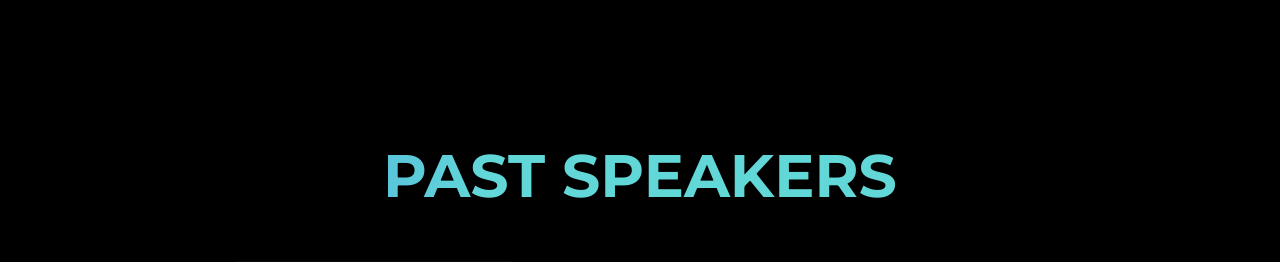
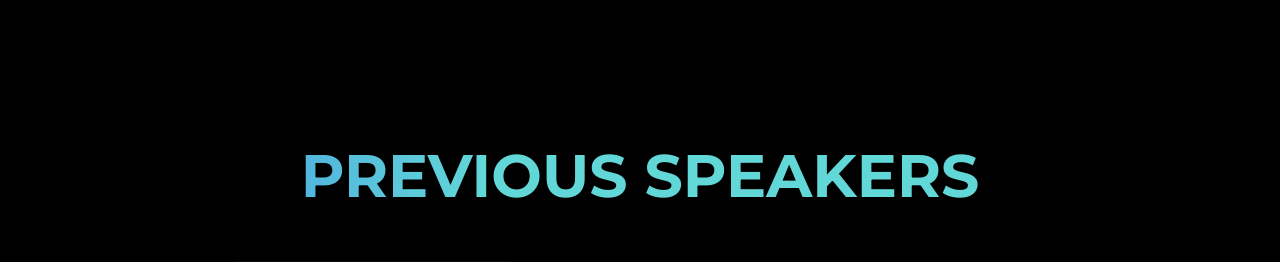
Before and after one commit to E-Cell-IITH/E-Cell-Website, a Next.js app: page / in a window 1280 px wide. Shown: the part 5500-5762 px from the top of the page. Built offline with nearby package versions, Linux system fonts and the light colour scheme; grey boxes are pictures that could not be loaded.

Commit message:
Update SpeakerCarousel.jsx

```diff
--- a/components/SpeakerCarousel.jsx
+++ b/components/SpeakerCarousel.jsx
@@ -132,7 +132,7 @@ function SpeakerCarousel() {
           textAlign: "center",
         }}
       >
-        <h2>PAST SPEAKERS</h2>
+        <h2>PREVIOUS SPEAKERS</h2>
       </Grid>
       <Grid
         item
```
